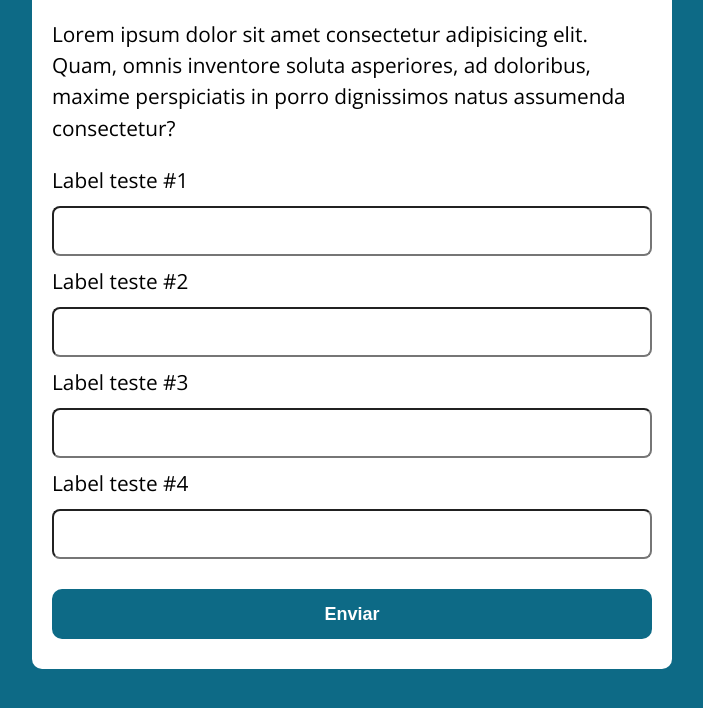
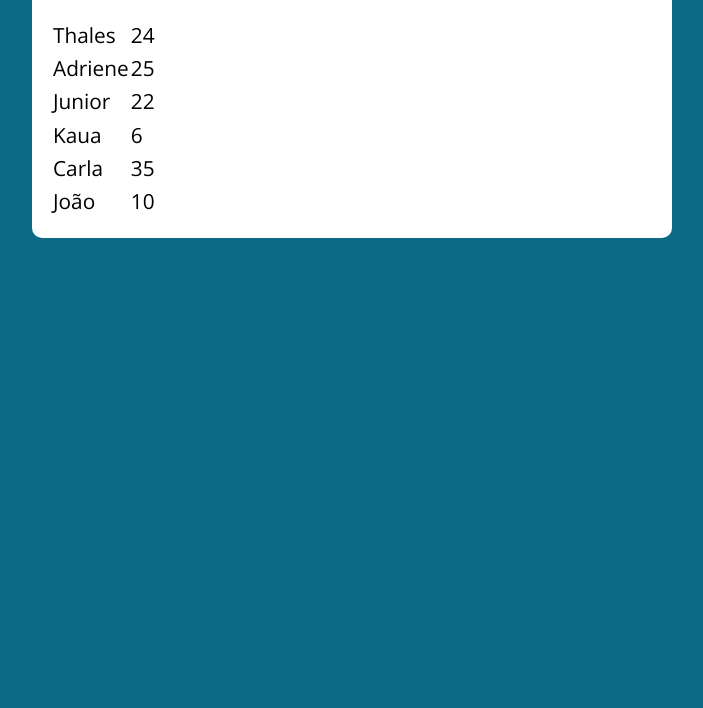
Before and after one commit to thalesrr1/JSLearningLab, a plain HTML site: page aula35/index.html in a window 1280 px wide. Shown: the part 134-842 px from the top of the page, without its empty margins (288-991 px from the left). After the commit the page ends 800 px from the top, so only its background shows below. Drawn offline with nearby package versions, Linux system fonts and the light colour scheme.

Commit message:
exercise: Displaying array object info in HTML

```diff
--- a/aula35/assets/js/main.js
+++ b/aula35/assets/js/main.js
@@ -0,0 +1,26 @@
+const pessoas = [
+{nome: 'Thales', idade: 24},
+{nome: 'Adriene', idade: 25},
+{nome: 'Junior', idade: 22},
+{nome: 'Kaua', idade: 6},
+{nome: 'Carla', idade: 35},
+{nome: 'João', idade: 10}
+];
+
+const container = document.querySelector('.container')
+
+for (let i = 0; i < pessoas.length; i++) {
+    criaLista(i)
+}
+
+function criaLista(i) {
+    let {nome, idade} = pessoas[i];
+
+    const lista = document.createElement('tr');
+    lista.innerHTML =`
+        <td> ${nome} </td>
+        <td> ${idade} </td>
+    `;
+
+    container.appendChild(lista);
+};
--- a/aula35/index.html
+++ b/aula35/index.html
@@ -7,25 +7,9 @@
     <link rel="stylesheet" href="./assets/css/style.css">
 </head>
 <body>
+
     <section class="container">
         <h1>Lorem ipsum dolor, sit amet</h1>
-        <p>Lorem ipsum dolor sit amet consectetur adipisicing elit. Quam, omnis inventore soluta asperiores, ad doloribus, maxime perspiciatis in porro dignissimos natus assumenda consectetur?</p>
-
-        <form action="">
-            <label for="">Label teste #1</label>
-            <input type="text" id="input-teste-1">
-
-            <label for="">Label teste #2</label>
-            <input type="text" id="input-teste-2">
-
-            <label for="">Label teste #3</label>
-            <input type="text" id="input-teste-3">
-
-            <label for="">Label teste #4</label>
-            <input type="text" id="input-teste-4">
-
-            <button>Enviar</button>
-        </form>
     </section>
 
     <script src="./assets/js/main.js"></script>
```
